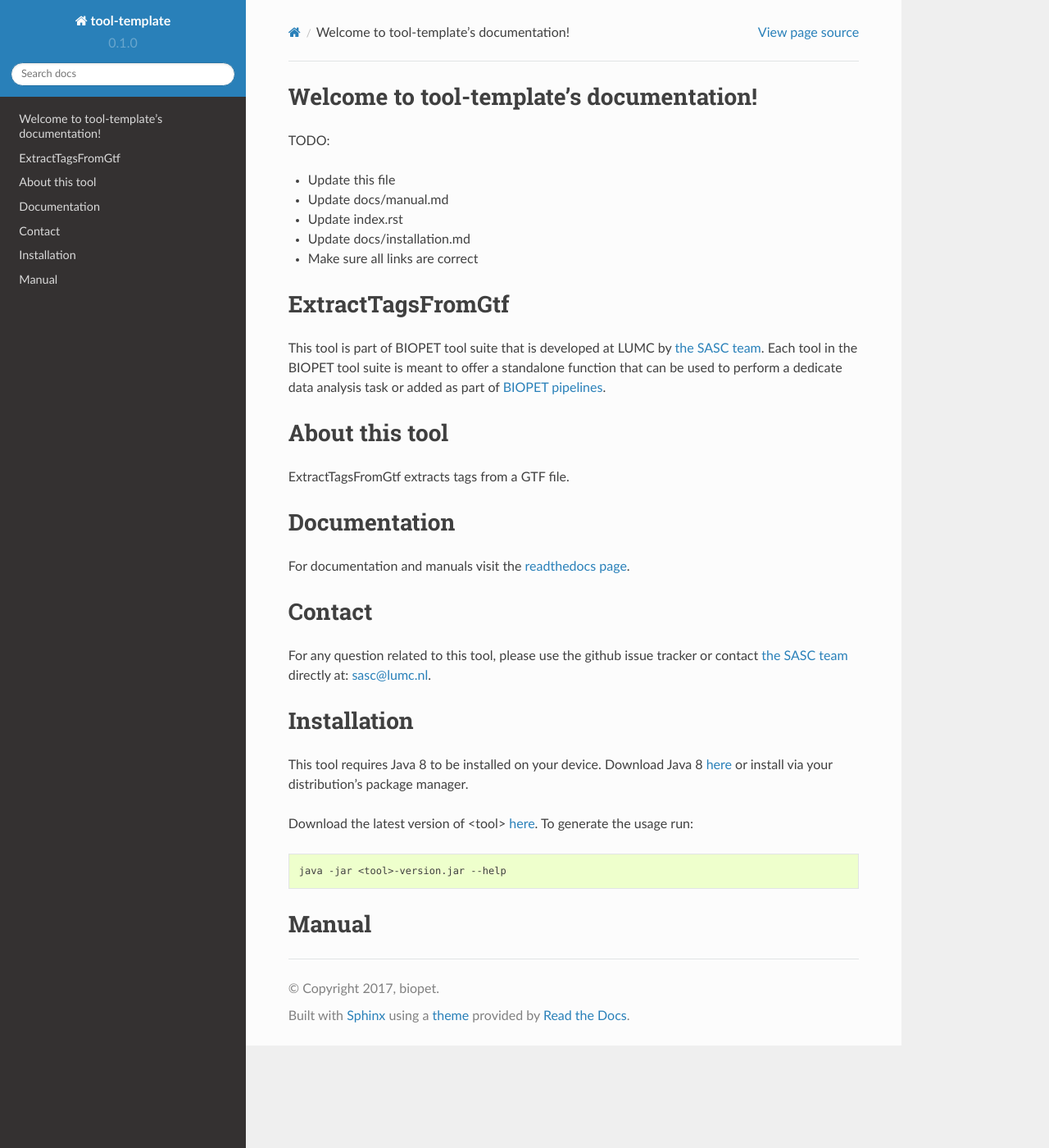
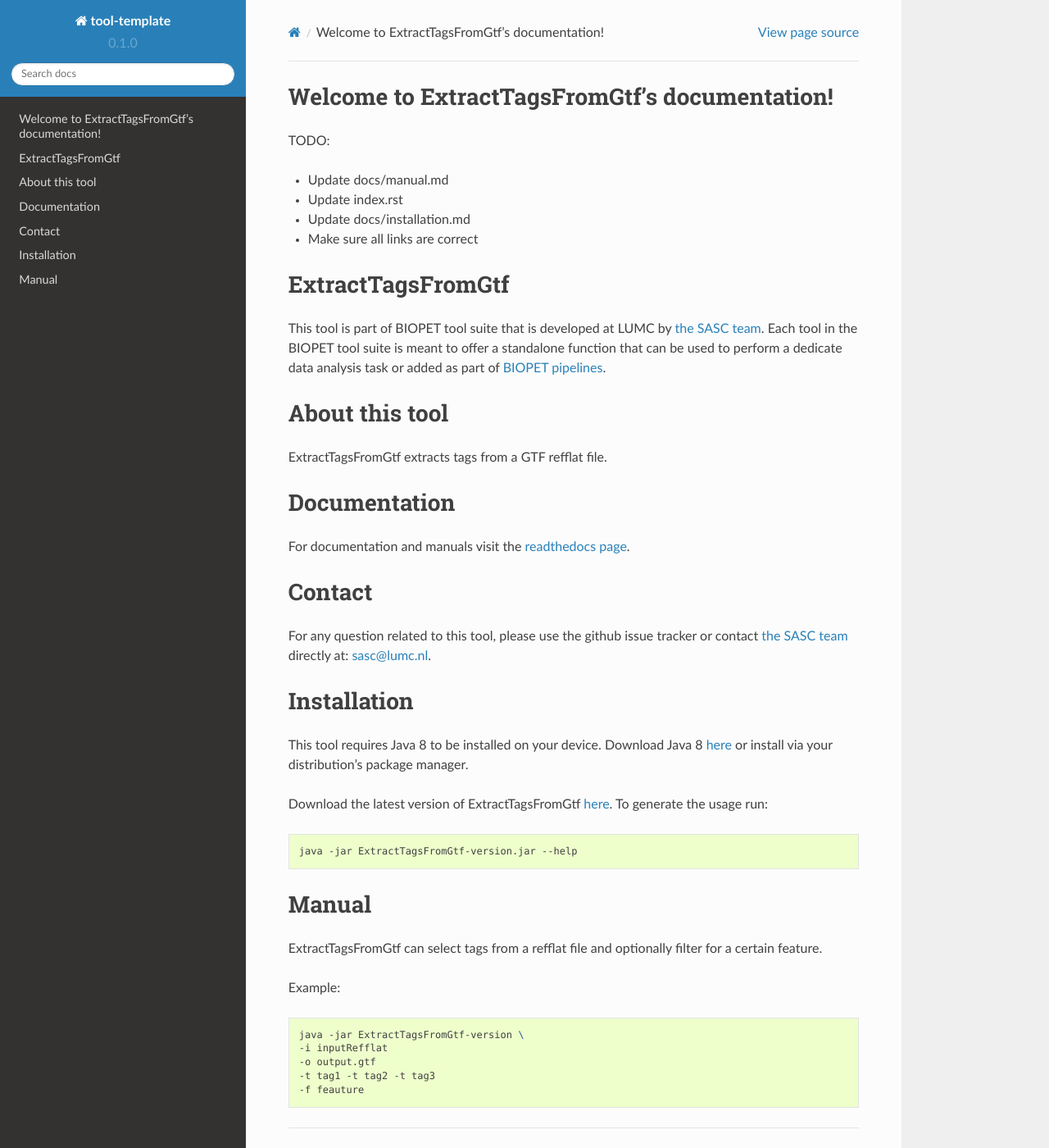
Before and after one commit to biopet/extracttagsfromgtf, a Sphinx documentation site: the page built from docs/index.rst, in a window 1280 px wide and 1400 px high. Shown: the whole window at 82% size. Built offline with Sphinx 7.4.7 and the Read the Docs theme 2.0.0, drawn with Linux system fonts in a browser that asks for light colours.

Commit message:
documentation

````diff
--- a/README.md
+++ b/README.md
@@ -1,5 +1,4 @@
 TODO:
-- Update this file
 - Update docs/manual.md
 - Update index.rst
 - Update docs/installation.md
@@ -11,7 +10,7 @@ Each tool in the BIOPET tool suite is meant to offer a standalone function that
 dedicate data analysis task or added as part of [BIOPET pipelines](http://biopet-docs.readthedocs.io/en/latest/).
 
 #  About this tool
-ExtractTagsFromGtf extracts tags from a GTF file.
+ExtractTagsFromGtf extracts tags from a GTF refflat file.
 
 
 #  Documentation
--- a/docs/INSTALLATION.md
+++ b/docs/INSTALLATION.md
@@ -3,8 +3,8 @@ This tool requires Java 8 to be installed on your device. Download Java 8
 [here](http://www.oracle.com/technetwork/java/javase/downloads/jre8-downloads-2133155.html)
 or install via your distribution's package manager.
 
-Download the latest version of <tool> [here](https://github.com/biopet/INSERTTOOLNAMEHERE/releases/).
+Download the latest version of ExtractTagsFromGtf [here](https://github.com/biopet/ExtractTagsFromGtf/releases/).
 To generate the usage run:
 ```bash
-java -jar <tool>-version.jar --help
+java -jar ExtractTagsFromGtf-version.jar --help
 ```
--- a/docs/MANUAL.md
+++ b/docs/MANUAL.md
@@ -1,3 +1,12 @@
 # Manual
 
-<Elaborate usage description>
+ExtractTagsFromGtf can select tags from a refflat file and optionally filter for a certain feature.
+
+Example:
+```bash
+java -jar ExtractTagsFromGtf-version \
+-i inputRefflat
+-o output.gtf
+-t tag1 -t tag2 -t tag3
+-f feauture
+```
--- a/docs/index.rst
+++ b/docs/index.rst
@@ -3,8 +3,8 @@
    You can adapt this file completely to your liking, but it should at least
    contain the root `toctree` directive.
 
-Welcome to tool-template's documentation!
-=========================================
+Welcome to ExtractTagsFromGtf's documentation!
+==============================================
 
 .. mdinclude:: ../README.md
 
````
